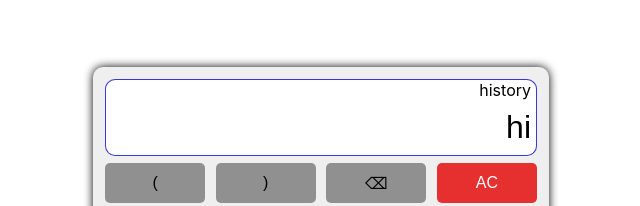
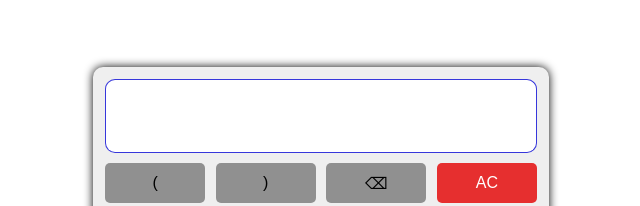
Before and after one commit to SharonRaja/react_calculator, a React (Create React App) app: page / in a window 1280 px wide. Shown: the part 171-377 px from the top of the page, without its empty margins (319-959 px from the left). Built offline with nearby package versions, Linux system fonts and the light colour scheme.

Commit message:
UI bug fix

```diff
--- a/src/App.css
+++ b/src/App.css
@@ -89,6 +89,7 @@ body{
 p{
 	display: block;
 	background: #ffffff;
+	height: 25%;
 	font-size: 1rem;
 	font-weight: 400;
 	text-align: end;
--- a/src/DataContext.jsx
+++ b/src/DataContext.jsx
@@ -3,8 +3,8 @@ import React, { useState, createContext } from "react";
 export const DataContext = createContext();
 
 export const Dataprovider = (props) => {
-     const [inptxt, setinptxt] = useState("hi");
-     const [fultxt, setfultxt] = useState("history");
+     const [inptxt, setinptxt] = useState(" ");
+     const [fultxt, setfultxt] = useState("");
 
 
      return (
```
